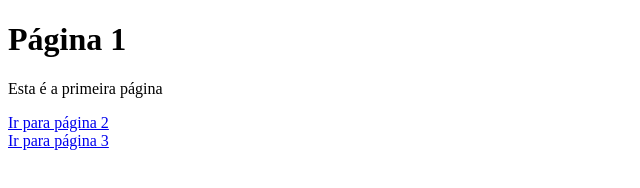
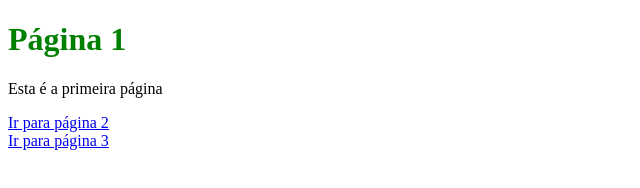
Before and after one commit to pedrobellezia/3_paginas, a plain HTML site: page index.html in a window 1280 px wide. Shown: the whole page, without its empty margins (0-640 px from the left). Drawn offline with Linux system fonts and the light colour scheme.

Commit message:
Update index.html

```diff
--- a/index.html
+++ b/index.html
@@ -8,7 +8,7 @@
 </head>
 
 <body>
-    <h1>Página 1</h1>
+    <h1 style="color: green;">Página 1</h1>
     <p>Esta é a primeira página</p>
     <a href="pagina2.html">Ir para página 2</a><br>
     <a href="pagina3.html">Ir para página 3</a>
```
